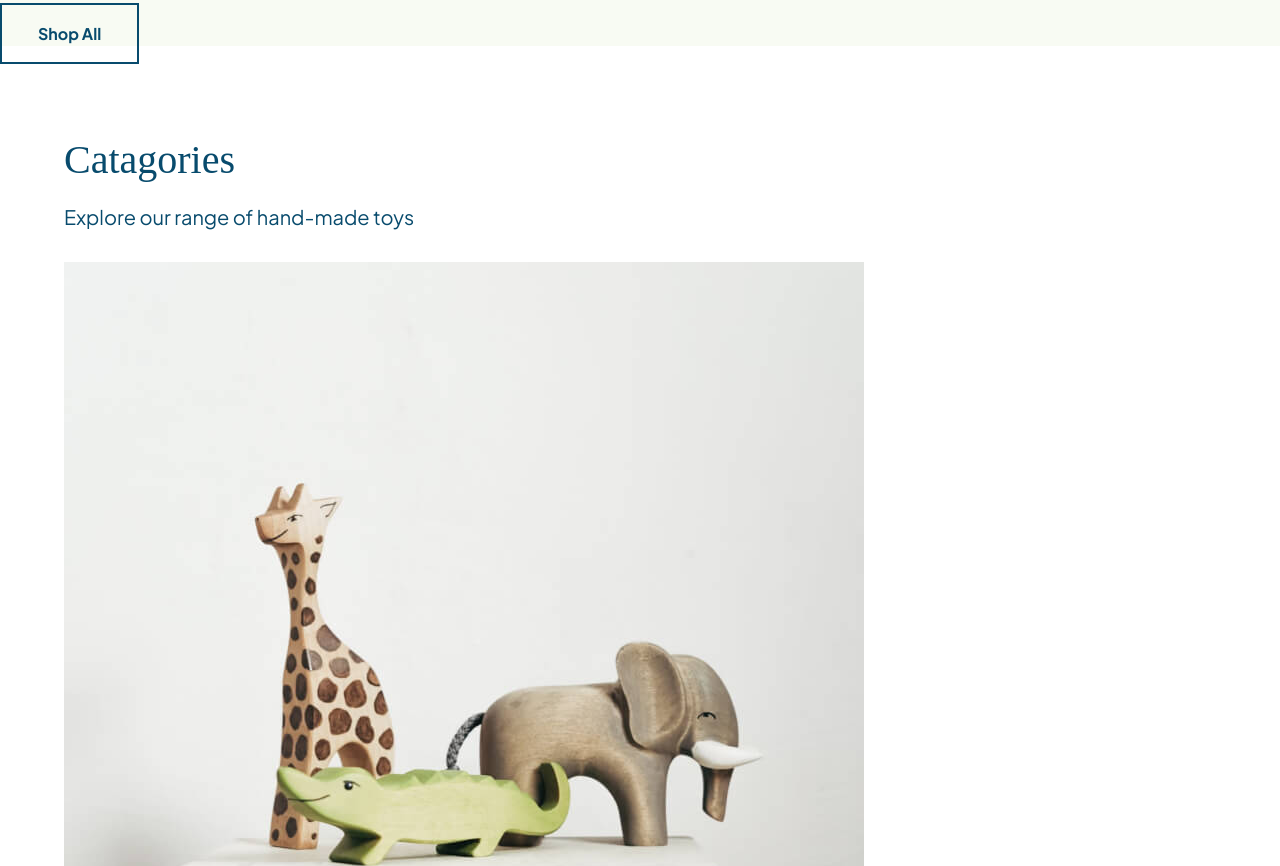
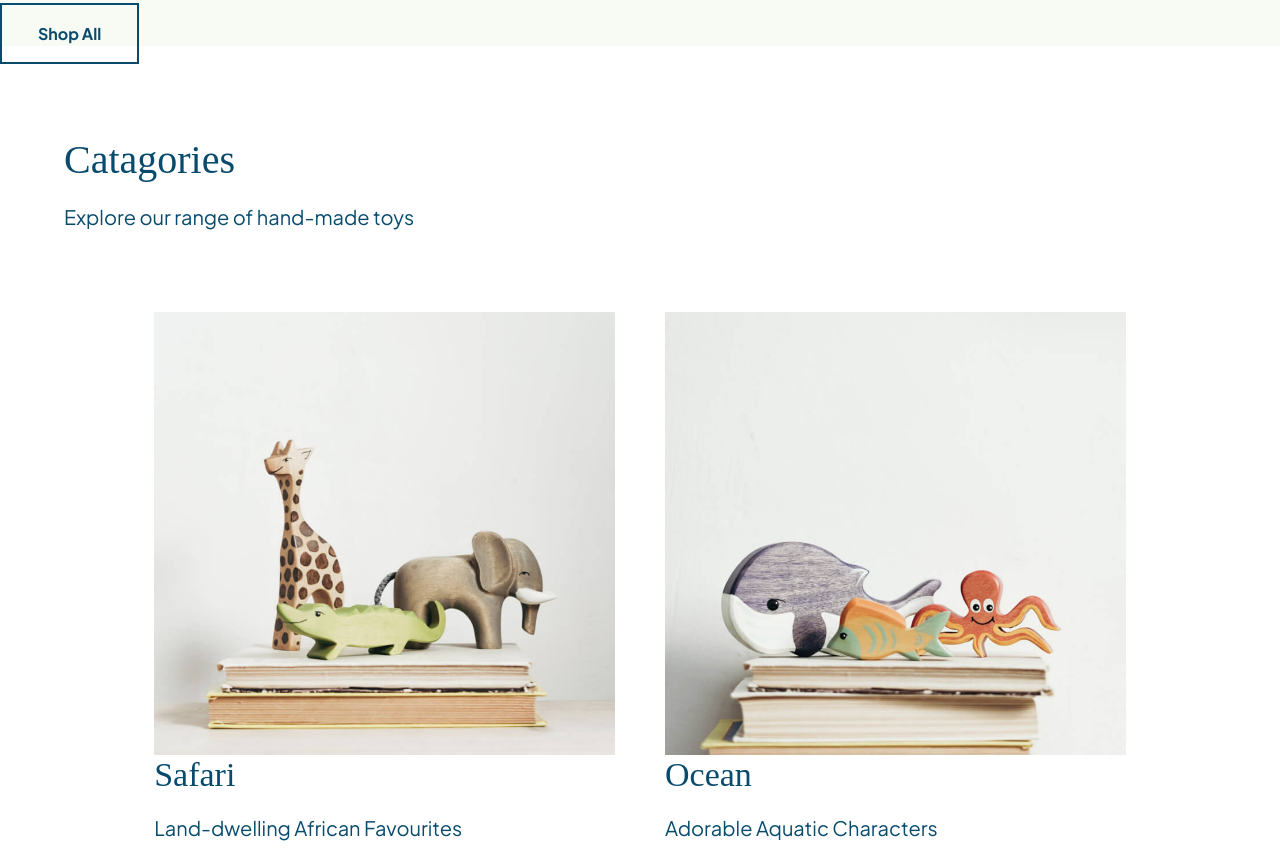
Before and after one commit to LucPasq/ecommerce-code-along, a plain HTML site: page index.html in a window 1280 px wide. Shown: the part 1006-1872 px from the top of the page. Drawn offline with Linux system fonts and the light colour scheme; files whose address does not match are found by name; a web font is replaced by a local one.

Commit message:
breaking for lunch

```diff
--- a/index.html
+++ b/index.html
@@ -61,11 +61,11 @@
 			</div>
 	</header>
 	<main id="mainContent">
-		<section class="catagories" id="catagories">
+		<section class="categories" id="categories">
 			<div class="wrapper">
 				<h2>Catagories</h2>
 				<p>Explore our range of hand-made toys</p>
-				<ul class="catagoryGallery">
+				<ul class="categoryGallery">
 					<li class="items itemOne">
 						<a href="">
 							<img src="./assets/safari-trio.jpg" alt="Hand carved safari animal toys">
--- /dev/null
+++ b/styles/sass/partials/_categories.scss
@@ -0,0 +1,12 @@
+@use './variables';
+
+.categoryGallery {
+    display: flex;
+    flex-wrap: wrap;
+    justify-content: center;
+    .items{
+        width: 40%;
+        //width: calc(50% - 50px);
+        margin: 50px 25px 25px;
+    }
+}
--- a/styles/sass/styles.scss
+++ b/styles/sass/styles.scss
@@ -4,6 +4,7 @@
 @use "./partials/globals";
 @use "./partials/nav";
 @use "./partials/header";
+@use "./partials/categories";
 
 
 // COLOURS:
```
Also changed, not shown: styles/styles.css.
